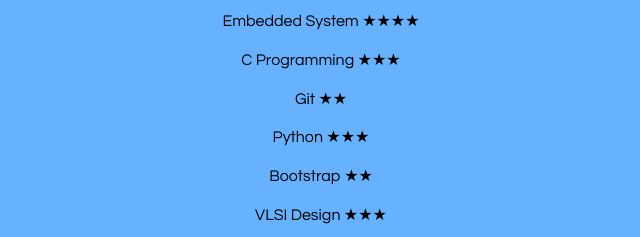
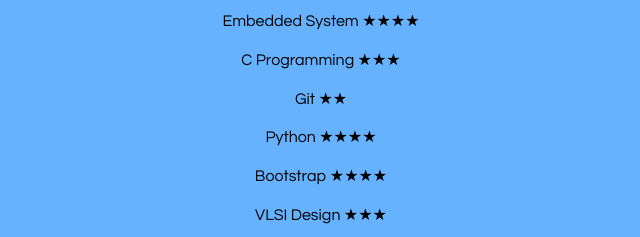
Before and after one commit to Prantikc22/prantikchatterjee, a plain HTML site: page index2.html in a window 1280 px wide. Shown: the part 5033-5270 px from the top of the page, 339-979 px from the left. Drawn offline with nearby package versions, Linux system fonts and the light colour scheme; files that its build step writes are made by us from their sources; a script that the page names is missing.

Commit message:
Update index2.html

```diff
--- a/index2.html
+++ b/index2.html
@@ -175,8 +175,8 @@
         <p>Embedded System &#9733&#9733&#9733&#9733</p>
         <p>C Programming &#9733&#9733&#9733</p>
         <p>Git &#9733&#9733</p>
-        <p>Python &#9733&#9733&#9733</p>
-        <p>Bootstrap &#9733&#9733</p>
+        <p>Python &#9733&#9733&#9733&#9733</p>
+        <p>Bootstrap &#9733&#9733&#9733&#9733</p>
         <p>VLSI Design &#9733&#9733&#9733</p>
         <p>SCADA &#9733&#9733&#9733</p>
         <p>SAP &#9733</p>
```
